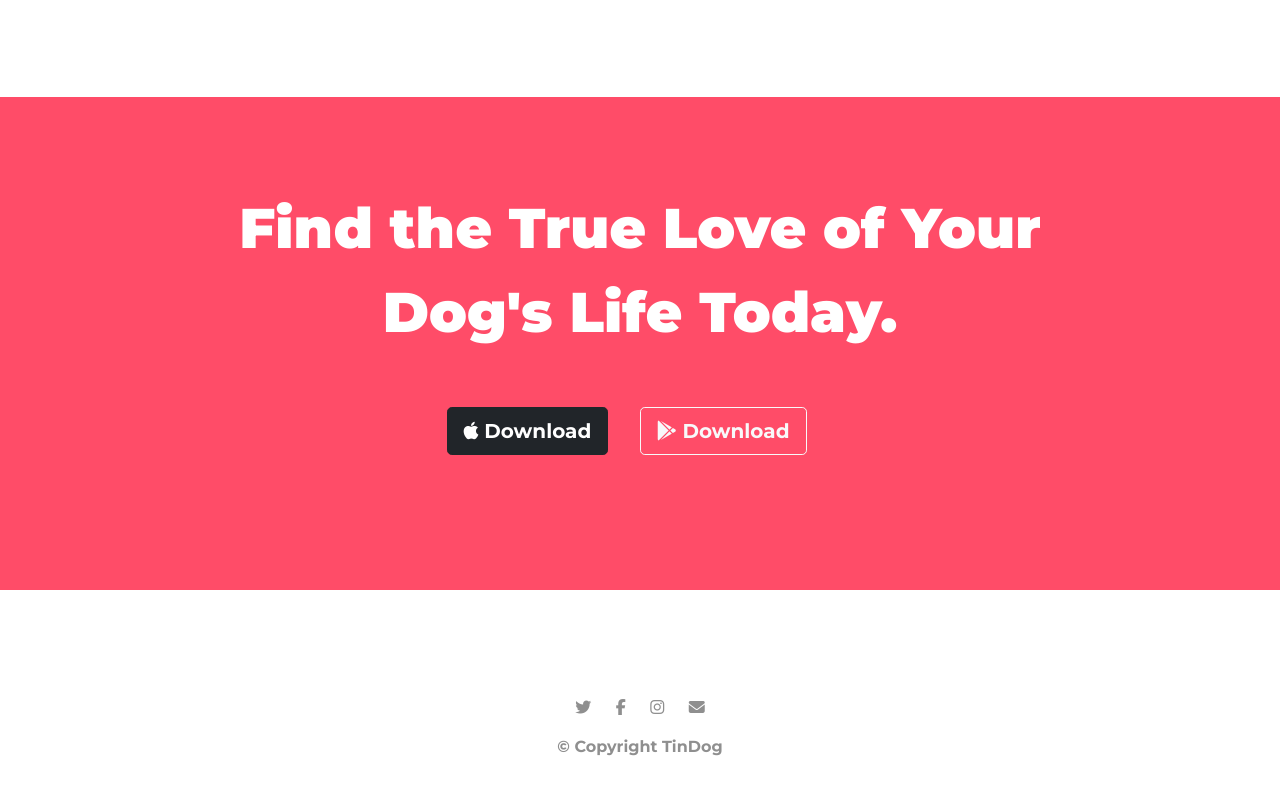
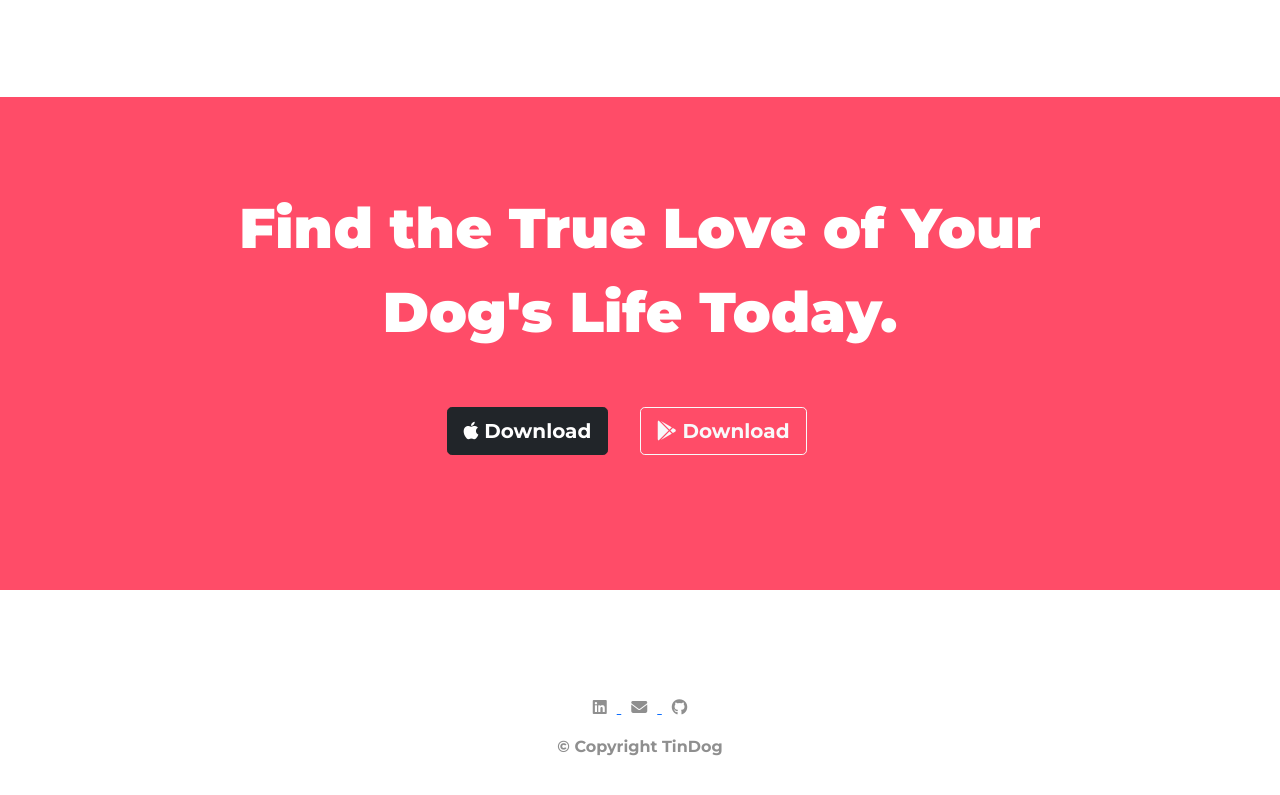
Before and after one commit to vigneshcj001/Tindog_for_dogs, a plain HTML site: page index.html in a window 1280 px wide. Shown: the part 2276-3071 px from the top of the page. Drawn offline with nearby package versions, Linux system fonts and the light colour scheme.

Commit message:
Update index.html

```diff
--- a/index.html
+++ b/index.html
@@ -89,10 +89,7 @@
             <p>Find the love of your dog's life or your money back.</p>
           </div>
         </div>
-
-
       </div>
-
     </section>
     <!-- Testimonials -->
     <section class="colored-section" id="testimonials">
@@ -154,7 +151,7 @@
               <p>Unlimited Matches</p>
               <p>Unlimited Messages</p>
               <p>Unlimited App Usage</p>
-                     <button type="button"  class="btn btn-lg btn-block btn-dark">Sign Up</button>
+              <button type="button" class="btn btn-lg btn-block btn-dark">Sign Up</button>
             </div>
           </div>
         </div>
@@ -169,7 +166,7 @@
               <p>Unlimited Matches</p>
               <p>Unlimited Messages</p>
               <p>Unlimited App Usage</p>
-                     <button type="button"  class="btn btn-lg btn-block  btn-dark">Sign Up</button>
+              <button type="button" class="btn btn-lg btn-block  btn-dark">Sign Up</button>
             </div>
           </div>
         </div>
@@ -179,22 +176,26 @@
     <section class="colored-section" id="cta">
       <div class="container-fluid">
         <h3 class="big-heading">Find the True Love of Your Dog's Life Today.</h3>
-            <button type="button" class=" download-button btn btn-lg btn-dark "><i class="fa-brands fa-apple"></i> Download</button>
-            <button type="button" class=" download-button btn btn-lg btn-outline-light "><i class="fa-brands fa-google-play"></i> Download</button>
-
+        <button type="button" class=" download-button btn btn-lg btn-dark ">
+          <i class="fa-brands fa-apple"></i> Download </button>
+        <button type="button" class=" download-button btn btn-lg btn-outline-light ">
+          <i class="fa-brands fa-google-play"></i> Download </button>
       </div>
-
     </section>
     <!-- Footer -->
     <footer class="white-section" id="footer">
       <div class="container-fluid">
-            <i class="social-icon fa-brands fa-twitter"></i>
-            <i class="social-icon fa-brands fa-facebook-f"></i>
-            <i class="social-icon fa-brands fa-instagram"></i>
+        <a href=href="https://www.linkedin.com/in/vigneshwaran-cj-4a9a27190">
+          <i class="social-icon fa-brands fa-linkedin"></i>
+        </a>
+        <a href="mailto:vigneshcj001@gmail.com">
           <i class="social-icon fa-solid fa-envelope"></i>
+        </a>
+        <a href="https://github.com/vigneshcj001">
+          <i class="social-icon fa-brands fa-github"></i>
+        </a>
         <p>© Copyright TinDog</p>
       </div>
-
     </footer>
   </body>
 </html>
```
Lines whose indentation alone changed are shown as unchanged.
